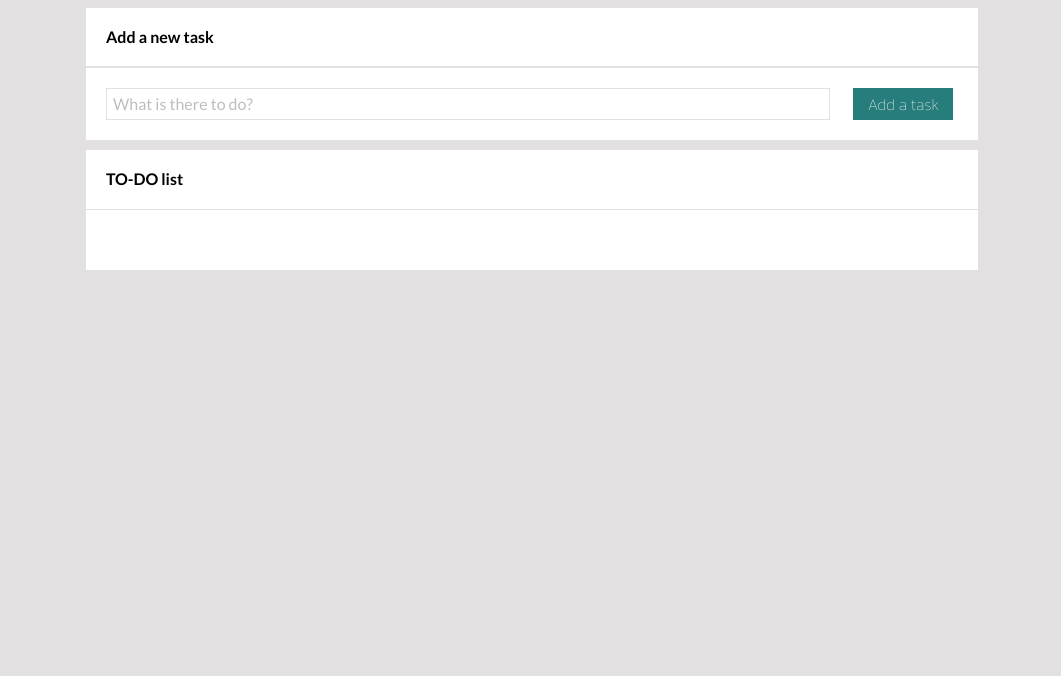
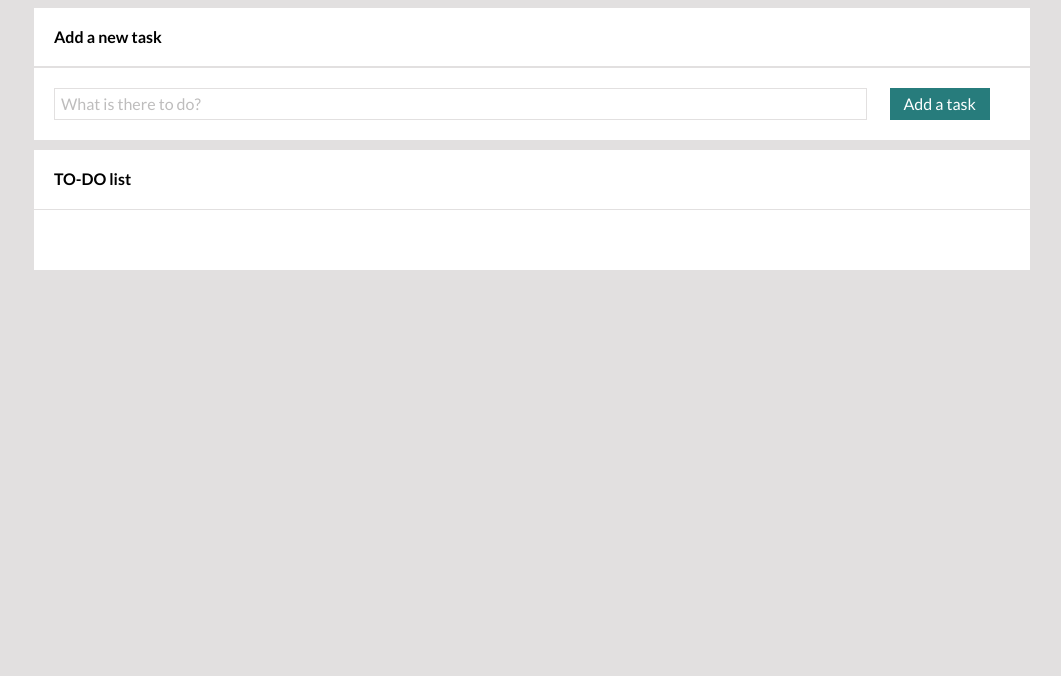
Before and after one commit to TomKotula/TO-DO-list-app, a plain HTML site: page index.html in a window 1280 px wide. Shown: the part 124-800 px from the top of the page, without its empty margins (108-1169 px from the left). Drawn offline with nearby package versions, Linux system fonts and the light colour scheme.

Commit message:
changing width of container and removing form button font

```diff
--- a/style.css
+++ b/style.css
@@ -17,7 +17,7 @@ body {
     display: flex;
     margin: 0 auto;
     flex-direction: column;
-    max-width: 70%;
+    max-width: 1000px;
     margin-top: 50px;
 }
 
@@ -71,7 +71,6 @@ body {
     padding: 7px;
     border: none;
     width: 100px;
-    font-family: "Kanit", sans-serif;
     margin-left: 20px;
 }
 
```
